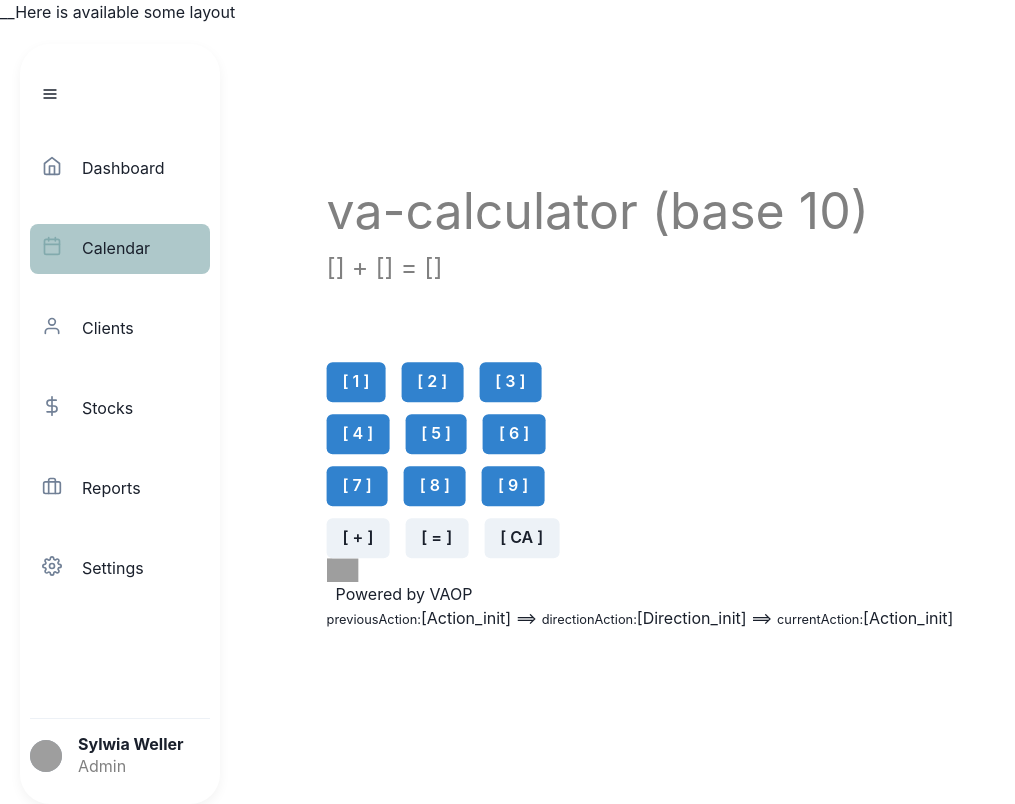
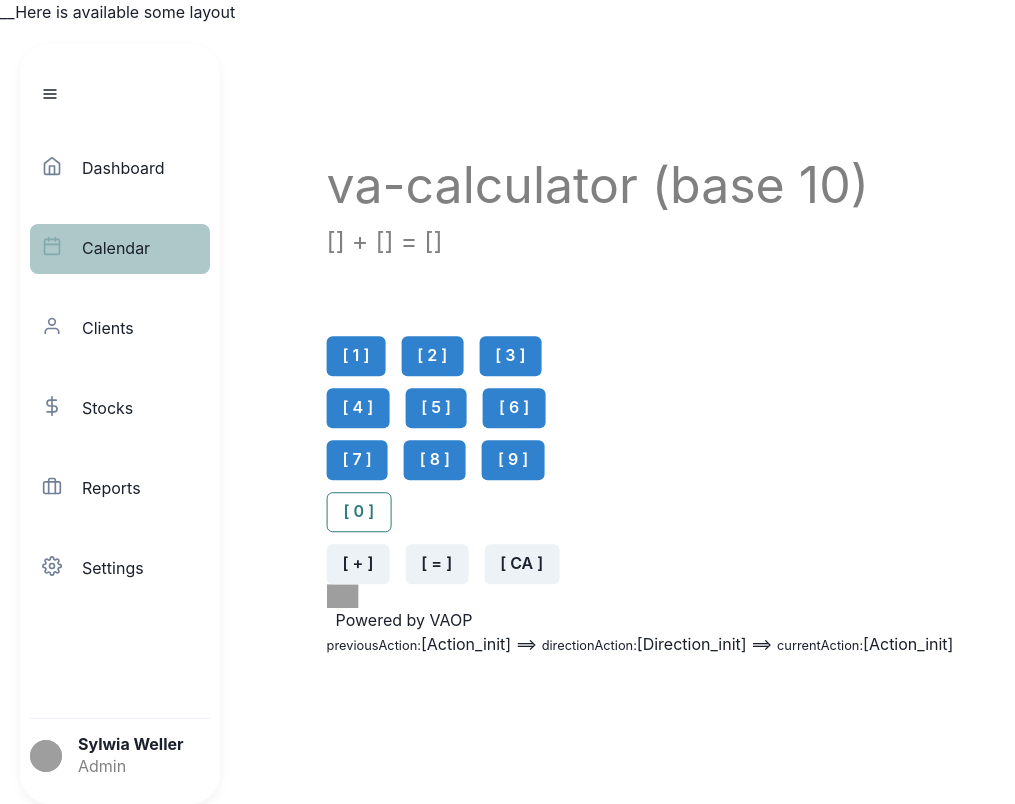
Before and after one commit to julia-pav/va-calc-6-new, a Next.js app: page /calculator10 in a window 1280 px wide. Shown: the whole page, without its empty margins (0-1015 px from the left). Built offline with nearby package versions, Linux system fonts and the light colour scheme; grey boxes are pictures that could not be loaded.

Commit message:
Added variantB='solid'

```diff
--- a/components/calculators/CalcBase10.tsx
+++ b/components/calculators/CalcBase10.tsx
@@ -180,6 +180,11 @@ function CalcBase10() {
               <ActionButton colorB='blue' label="[ 9 ]" direction="Direction_nine" onClick={getAction} />
             </HStack>
 
+
+            <HStack spacing={4}>
+              <ActionButton variantB='outline' colorB='teal' label="[ 0 ]" direction="Direction_one" onClick={getAction} />
+            </HStack>
+
             <HStack spacing={4}>
               <ActionButton colorB='gray' label="[ + ]" direction="Direction_plus" onClick={getAction} />
               <ActionButton colorB='gray' label="[ = ]" direction="Direction_equal" onClick={getAction} />
@@ -198,15 +203,13 @@ function CalcBase10() {
   );
 }
 
-function ActionButton({ colorB, label, direction, onClick }: { colorB: string; label: string; direction: Direction; onClick: (direction: Direction) => void }) {
+function ActionButton({ variantB='solid', colorB, label, direction, onClick }: { variantB?: string, colorB: string; label: string; direction: Direction; onClick: (direction: Direction) => void }) {
   return (
-    <Button colorScheme={colorB} onClick={() => onClick(direction)}>
+    <Button variant={variantB} colorScheme={colorB} onClick={() => onClick(direction)}>
       {label}
     </Button>
   );
 }
 
 
-
-
 export default CalcBase10;
--- a/package.json
+++ b/package.json
@@ -21,6 +21,7 @@
     "next": "13.4.19",
     "react": "18.2.0",
     "react-dom": "18.2.0",
+    "react-icons": "^4.11.0",
     "typescript": "5.2.2"
   }
 }
```
Also changed, not shown: 1 other file (tests, documents, lock files or other folders).
